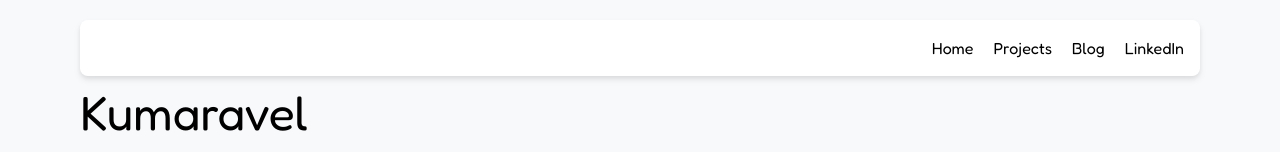
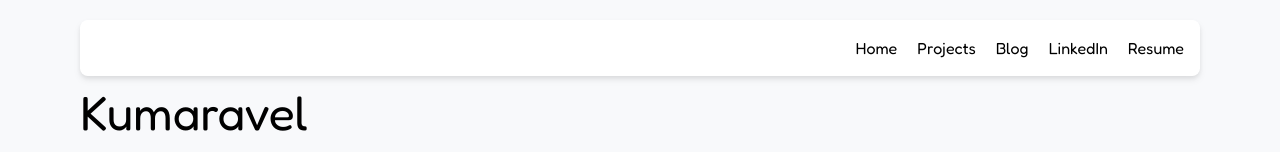
Before and after one commit to thekuvel/Kumaravel_WebSite, a plain HTML site: page index.html in a window 1280 px wide. Shown: the top 152 px of the page. Drawn offline with nearby package versions, Linux system fonts and the light colour scheme.

Commit message:
Added resume button.

```diff
--- a/index.html
+++ b/index.html
@@ -29,6 +29,9 @@
         </div>
         <div class="col-span-2 flex justify-center items-center">
             <h1 class="text-[16px] font-['Fredoka']"><a href="https://www.linkedin.com/in/kumaravel-arkl/" target="_blank">LinkedIn</a></h1>
+        </div>
+        <div class="col-span-2 flex justify-center items-center">
+            <h1 class="text-[16px] font-['Fredoka']"><a href="https://drive.google.com/file/d/1jj8hI4mWHOq-0Ag0agz7pMQIZHau1CIX/view?usp=sharing" target="_blank">Resume</a></h1>
         </div>
     </div>
 
```
